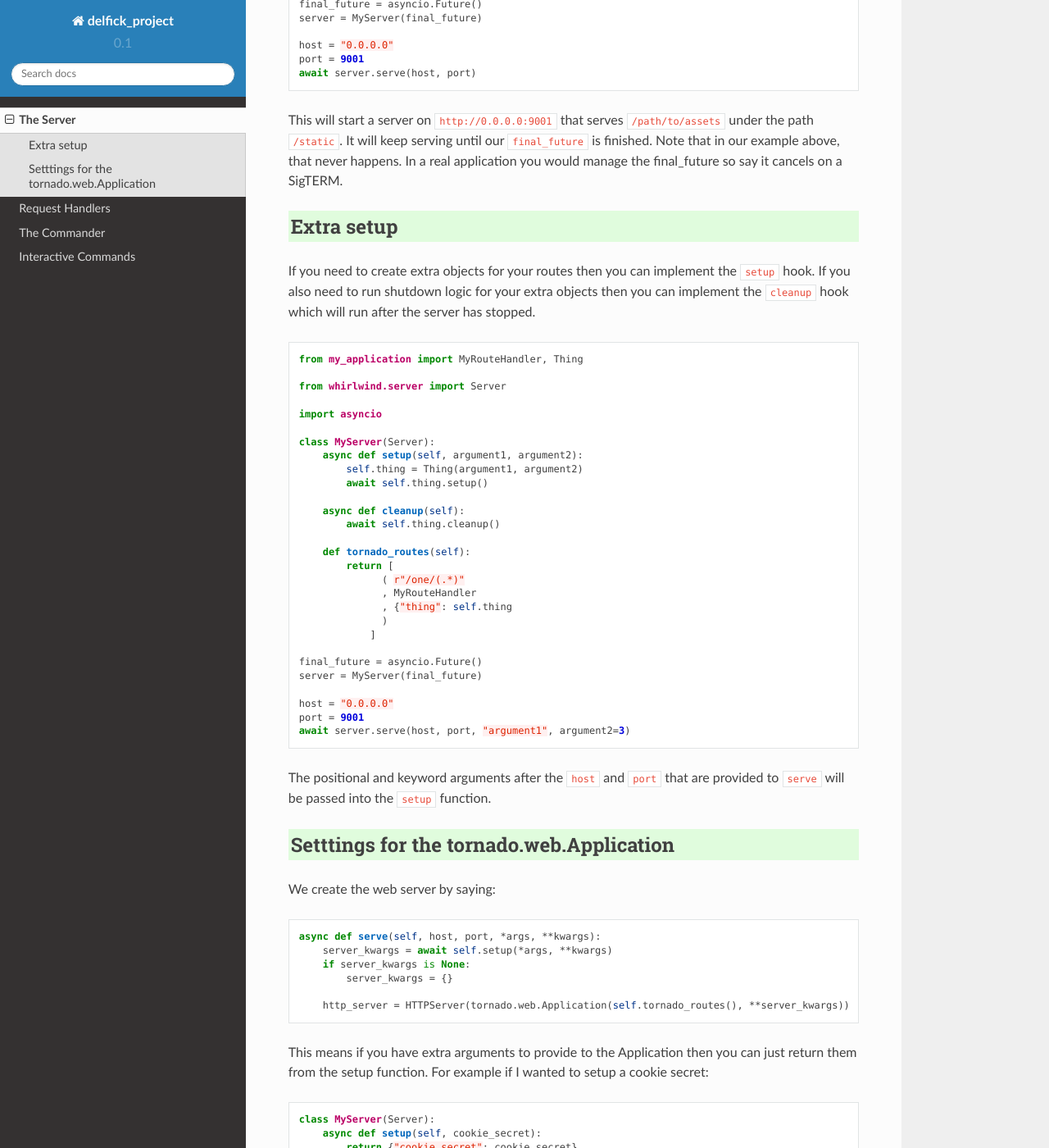
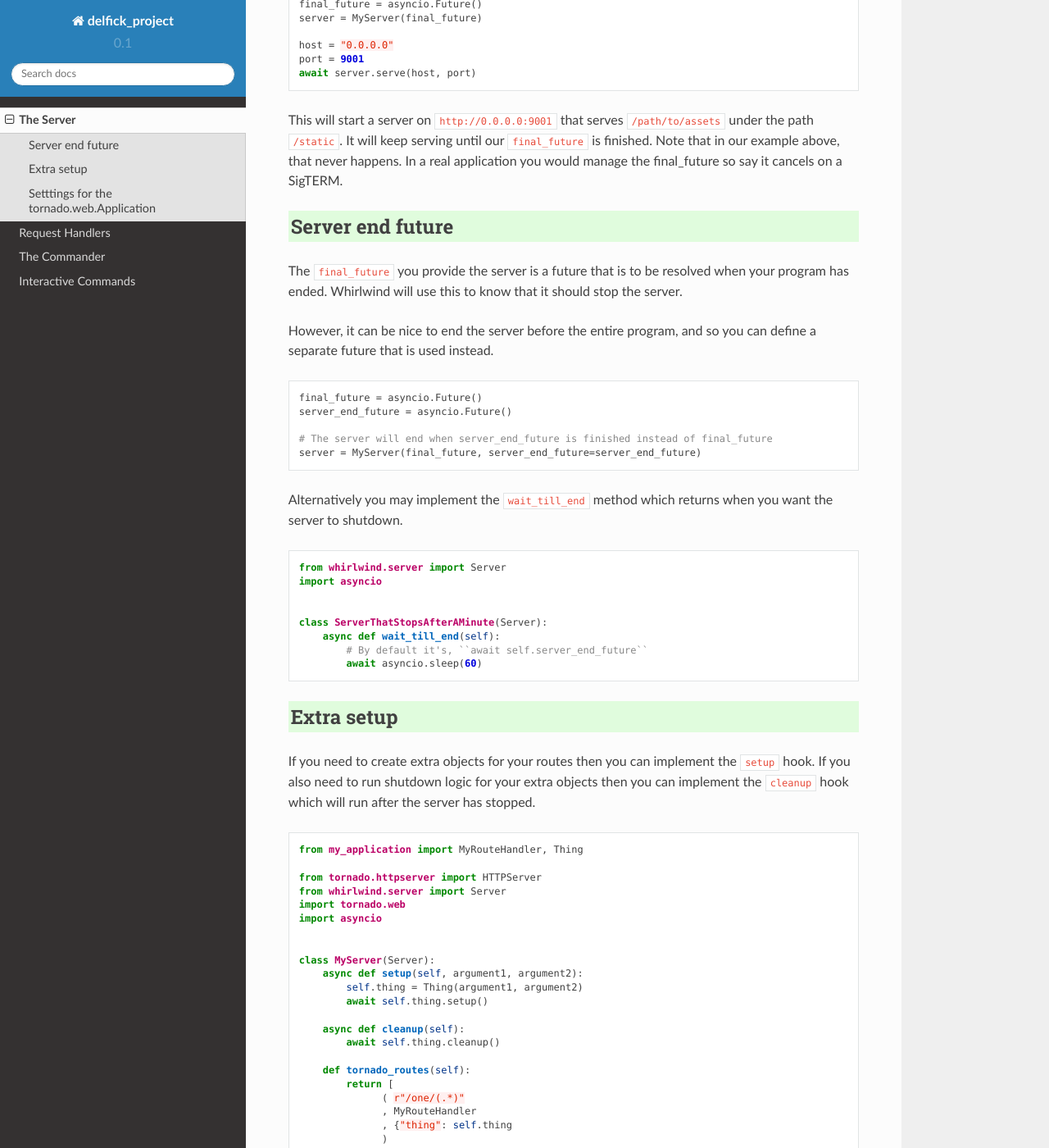
Before and after one commit to delfick/whirlwind, a Sphinx documentation site: the page built from docs/api/server.rst, in a window 1280 px wide and 1400 px high, scrolled down 532 px. Shown: the whole window at 82% size. Built offline with Sphinx 7.4.7 and the Read the Docs theme 2.0.0, drawn with Linux system fonts in a browser that asks for light colours; some of the changed text lies outside the part shown.

Commit message:
[docs] update docs

```diff
--- a/docs/api/server.rst
+++ b/docs/api/server.rst
@@ -36,6 +36,37 @@ under the path ``/static``. It will keep serving until our ``final_future`` is
 finished. Note that in our example above, that never happens. In a real
 application you would manage the final_future so say it cancels on a SigTERM.
 
+Server end future
+-----------------
+
+The ``final_future`` you provide the server is a future that is to be resolved when your
+program has ended. Whirlwind will use this to know that it should stop the server.
+
+However, it can be nice to end the server before the entire program, and so you can
+define a separate future that is used instead.
+
+.. code-block:: python
+
+  final_future = asyncio.Future()
+  server_end_future = asyncio.Future()
+
+  # The server will end when server_end_future is finished instead of final_future
+  server = MyServer(final_future, server_end_future=server_end_future)
+
+Alternatively you may implement the ``wait_till_end`` method which returns when you
+want the server to shutdown.
+
+.. code-block:: python
+
+  from whirlwind.server import Server
+  import asyncio
+
+
+  class ServerThatStopsAfterAMinute(Server):
+      async def wait_till_end(self):
+          # By default it's, ``await self.server_end_future``
+          await asyncio.sleep(60)
+
 Extra setup
 -----------
 
@@ -48,9 +79,11 @@ stopped.
 
   from my_application import MyRouteHandler, Thing
 
+  from tornado.httpserver import HTTPServer
   from whirlwind.server import Server
+  import tornado.web
+  import asyncio
 
-  import asyncio
 
   class MyServer(Server):
       async def setup(self, argument1, argument2):
@@ -86,11 +119,28 @@ We create the web server by saying:
 .. code-block:: python
 
     async def serve(self, host, port, *args, **kwargs):
-        server_kwargs = await self.setup(*args, **kwargs)
-        if server_kwargs is None:
-            server_kwargs = {}
+        self.server_kwargs = await self.setup(*args, **kwargs)
+        if self.server_kwargs is None:
+            self.server_kwargs = {}
 
-        http_server = HTTPServer(tornado.web.Application(self.tornado_routes(), **server_kwargs))
+        self.routes = self.tornado_routes()
+        self.http_server = self.make_http_server(self.routes, self.server_kwargs)
+
+        ...
+
+    def make_http_server(self, routes, server_kwargs):
+        """
+        Used to make the http server itself
+
+        takes in the result of calling ``tornado_routes()`` and the result of ``setup()``
+        """
+        # Defaults to a HTTPSServer
+        return HTTPServer(tornado.web.Application(self.tornado_routes(), **server_kwargs))
+
+    def announce_start(self):
+        """Called after the server has been created and just before it is started"""
+        # Defaults to a simple log statement
+        log.info(f"Hosting server at http://{self.host}:{self.port}")
 
 This means if you have extra arguments to provide to the Application then you
 can just return them from the setup function. For example if I wanted to setup
```
